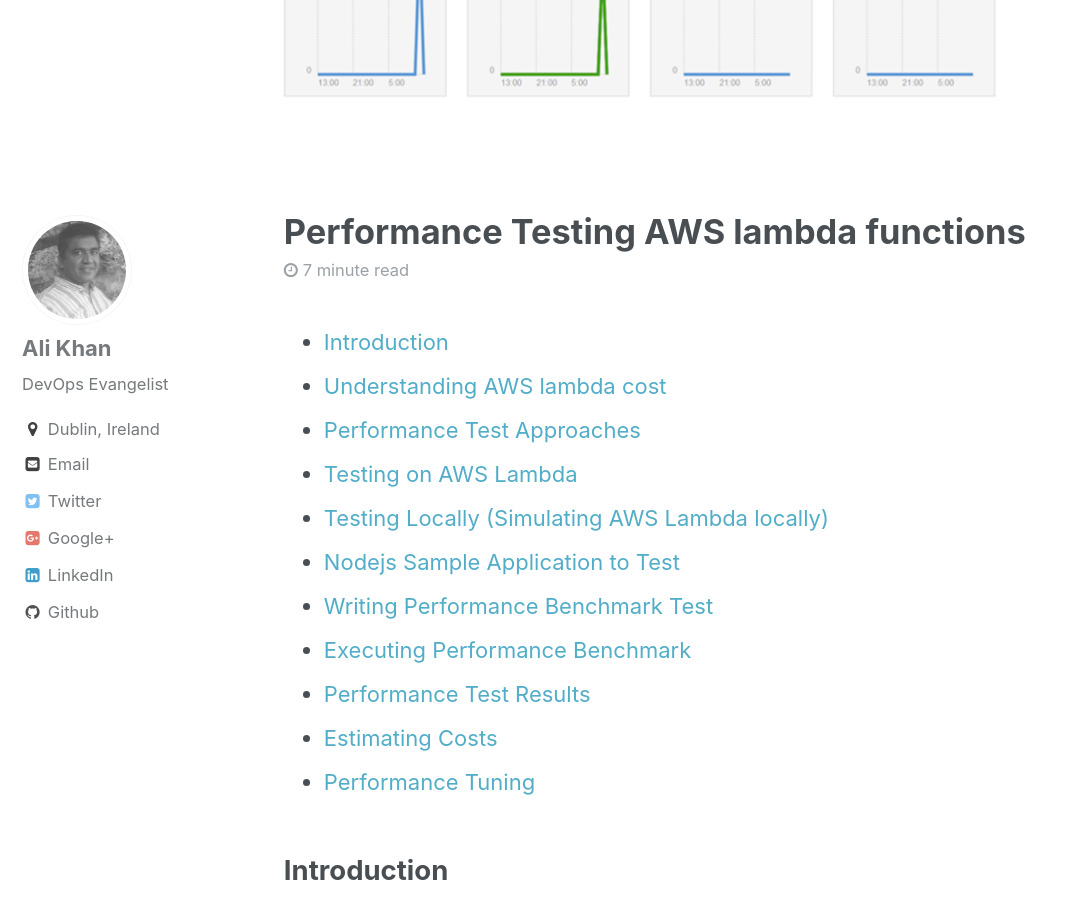
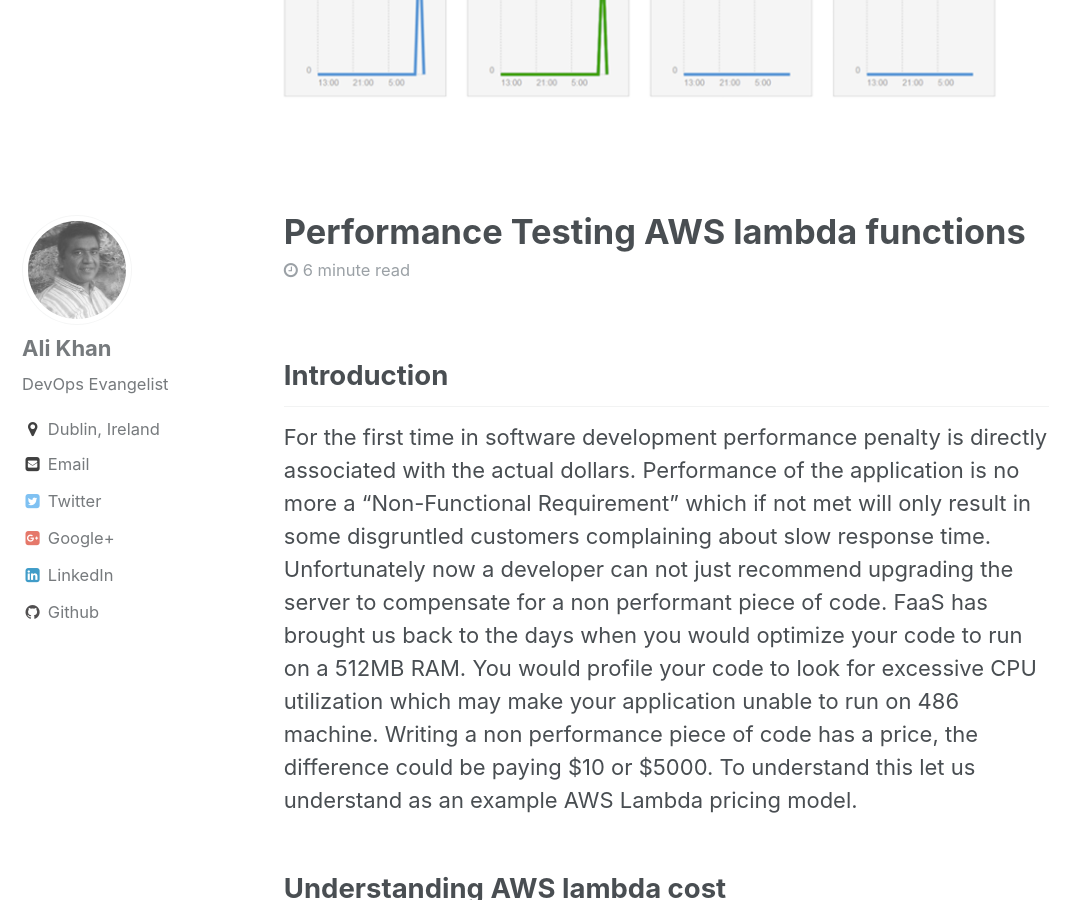
Before and after one commit to khanali21/khanali21.github.io, a Jekyll site: the page built from _posts/2017-08-26-performance-testing-lamda-functions.md, in a window 1280 px wide and 900 px high, scrolled down 320 px. Shown: the whole window, without its empty margins (0-1086 px from the left). Built offline with Jekyll 4.4.1, drawn with Linux system fonts in a browser that asks for light colours; comment, search, counter and statistics services are not loaded.

Commit message:
debug build error

```diff
--- a/_posts/2017-08-26-performance-testing-lamda-functions.md
+++ b/_posts/2017-08-26-performance-testing-lamda-functions.md
@@ -9,19 +9,7 @@
   creditlink:
 comments: true
 ---
-* [Introduction](#introduction)
-* [Understanding AWS lambda cost](#understanding_lambda_cost)
-* [Performance Test Approaches](#testapproaches)
-* [Testing on AWS Lambda](#testingonaws)
-* [Testing Locally (Simulating AWS Lambda locally)](#testinglocally)
-* [Nodejs Sample Application to Test](#sampleapp)
-* [Writing Performance Benchmark Test](#performancetests)
-* [Executing Performance Benchmark](#executingbenchmark)
-* [Performance Test Results](#testresults)
-* [Estimating Costs ](#estimatingcosts)
-* [Performance Tuning](#performancetuning)
 
-<a name="introduction"></a>
 ## Introduction
 For the first time in software development performance penalty is directly associated with the actual dollars. Performance of the application is no more a "Non-Functional Requirement" which if not met will only result in some disgruntled customers complaining about slow response time.
 Unfortunately now a developer can not just recommend upgrading the server to compensate for a non performant piece of code.
@@ -29,7 +17,6 @@
 Writing a non performance piece of code has a price, the difference could be paying $10 or $5000.
 To understand this let us understand as an example AWS Lambda pricing model.
 
-<a name="understanding_lambda_cost"></a>
 ## Understanding AWS lambda cost
 
 ### Factors impacting AWS Lambda Cost
@@ -67,8 +54,6 @@
 Developing a cost prediction for application consisting of several serverless functions requires careful estimates based on proper benchmarking techniques.
 I would discuss the basis for a such a cost prediction model in a separate paper. For the purpose of this document we use a very basic cost prediction model based on the data collected from the benchmark test against single REST endpoint of a sample nodejs lambda function.
 
-
-<a name="testapproaches"></a>
 ## Performance Test Approaches
 I will discuss here two approaches for AWS lambda testing.
 
@@ -90,13 +75,11 @@
 
 **_Note: In this article I discuss only benchmarking lambda functions._**
 
-<a name="testingonaws"></a>
 ## Testing on AWS Lambda
 AWS Lambda provide a very basic load test harness blueprint, which can be used to create a custom load test harness capable of running a load test which is essentially a unit test with number of iteration to be executed.
 Instead of using the AWS lambda test harness, you can also create a test harness consisting of your custom Jmeter tests and run them against real AWS lambda environment.
 Performance Testing against AWS lambda would however mean you pay for the test too. One of the desirable consequence of testing against real AWS Lambda environment is that it can be helpful in your cost estimation model for the application.
 
-<a name="testinglocally"></a>
 ## Testing Locally (Simulating AWS Lambda locally)
 Running benchmarks against a simulated AWS Lambda environment on a local infrastructure has several benefits. I will discuss here how to simulate AWS lambda environment using [serverless framework](https://serverless.com/) and [docker-lamda](https://github.com/lambci/docker-lambda).
 
@@ -122,28 +105,22 @@
 [ruby-jmeter](https://github.com/flood-io/ruby-jmeter) provides an very useful DSL for writing performance test cases which are then translated to Jmeter test plan before executing via Jmeter.
 It is an essential tool for any developer to write simple but powerful Jmeter tests without being exposed to nitty-gritty of [JMeter](http://jmeter.apache.org/).
 
-<a name="sampleapp"></a>
 ## Nodejs Sample Application to Test
 For the purpose of this article I shall be using [an example](https://github.com/serverless/examples/tree/master/aws-node-rest-api-with-dynamodb-and-offline) from serverless framework. I have forked [here](https://github.com/ali-himindz/examples/tree/master/aws-node-rest-api-with-dynamodb-and-offline) and added the tests and updated the configuration to run simulated AWS lambda.
 In the subsequent article, I will be using a more concrete application consisting of several AWS lambda functions with a web UI based on a real life application.
 
-<a name="performancetests"></a>
 ## Writing Performance Tests
 stay tuned...
 
-<a name="executingbenchmark"></a>
 ## Executing Performance Benchmark
 stay tuned...
 
-<a name="testresults"></a>
 ## Performance Test Results
 stay tuned...
 
-<a name="estimatingcosts"></a>
 ## Estimating Costs
 stay tuned...
 
-<a name="performancetuning"></a>
 ## Performance Tuning
 stay tuned...
 
```
